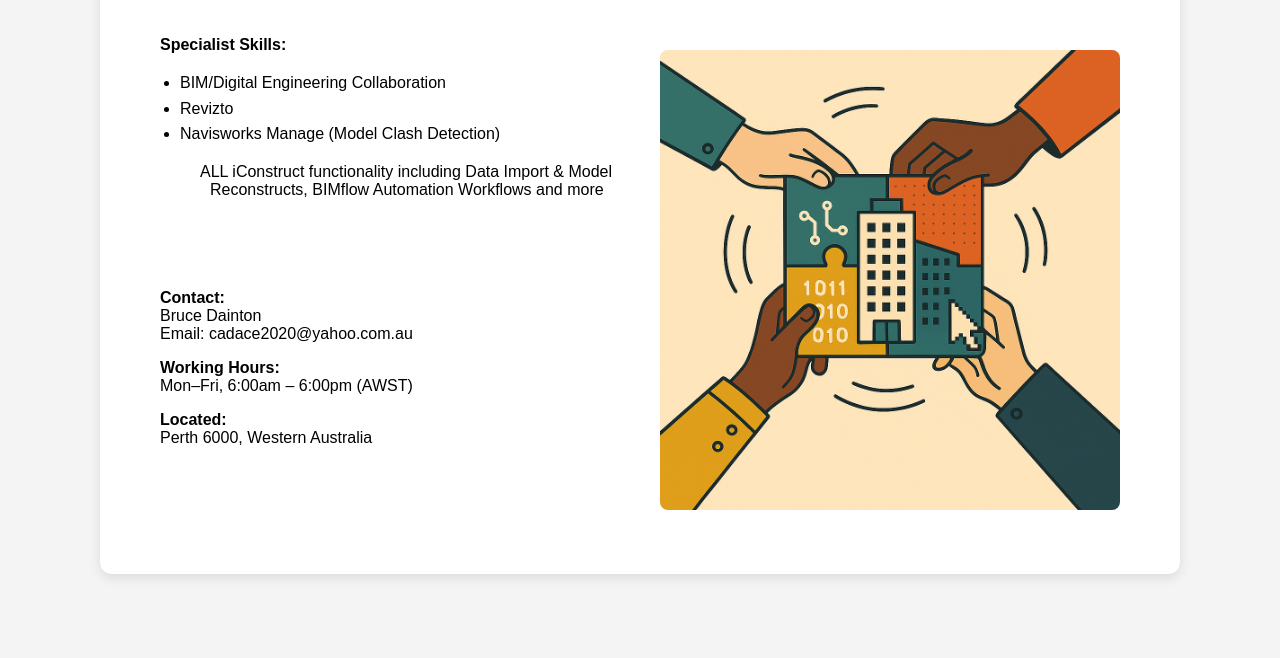
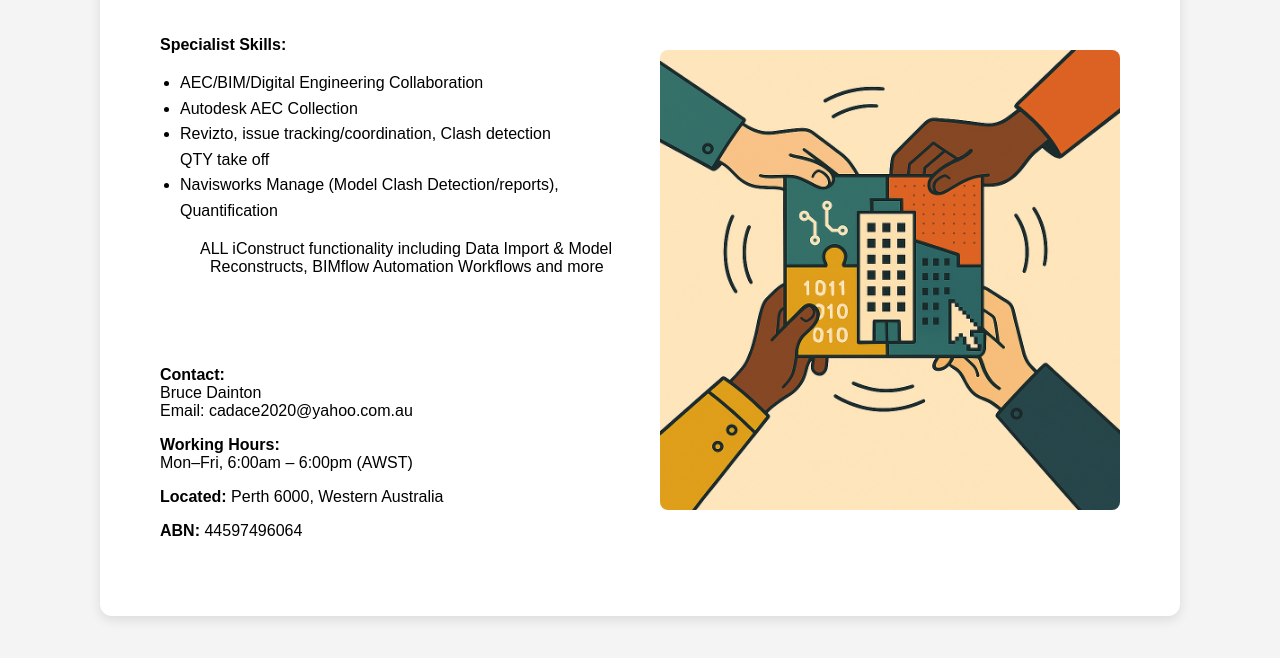
Before and after one commit to BruceR2D2/decs-consult.github.io, a plain HTML site: page index.html in a window 1280 px wide. Shown: the part 162-820 px from the top of the page. Drawn offline with Linux system fonts and the light colour scheme.

Commit message:
Update index.html
Added and updated skills. Added ABN

```diff
--- a/index.html
+++ b/index.html
@@ -24,9 +24,10 @@
       <div style="flex: 1; min-width: 280px; padding: 20px; text-align: left;">
         <p style="font-weight: bold;">Specialist Skills:</p>
         <ul style="line-height: 1.6; list-style-type: disc; padding-left: 20px;">
-          <li>BIM/Digital Engineering Collaboration</li>
-          <li>Revizto</li>
-          <li>Navisworks Manage (Model Clash Detection)</li>
+          <li>AEC/BIM/Digital Engineering Collaboration</li>
+		  <li>Autodesk AEC Collection</li>
+          <li>Revizto, issue tracking/coordination, Clash detection<br> 	QTY take off</li>
+          <li>Navisworks Manage (Model Clash Detection/reports), Quantification</li>
           </ul>
 		<div style="padding-left: 50px; text-indent: -10px;">
 		  <div>ALL iConstruct functionality including Data Import & Model Reconstructs, BIMflow Automation Workflows and more</div>
@@ -34,7 +35,8 @@
 		<div style="margin-top: 90px;">
 		  <p><strong>Contact:</strong><br>Bruce Dainton<br>Email: cadace2020@yahoo.com.au</p>
 		  <p><strong>Working Hours:</strong><br>Mon–Fri, 6:00am – 6:00pm (AWST)</p>
-		  <p><strong>Located:</strong><br>Perth 6000, Western Australia</p>
+		  <p><strong>Located:</strong> Perth 6000, Western Australia</p>
+		  <p><strong>ABN:</strong> 44597496064</p>
 		</div>
       </div>
 
```
